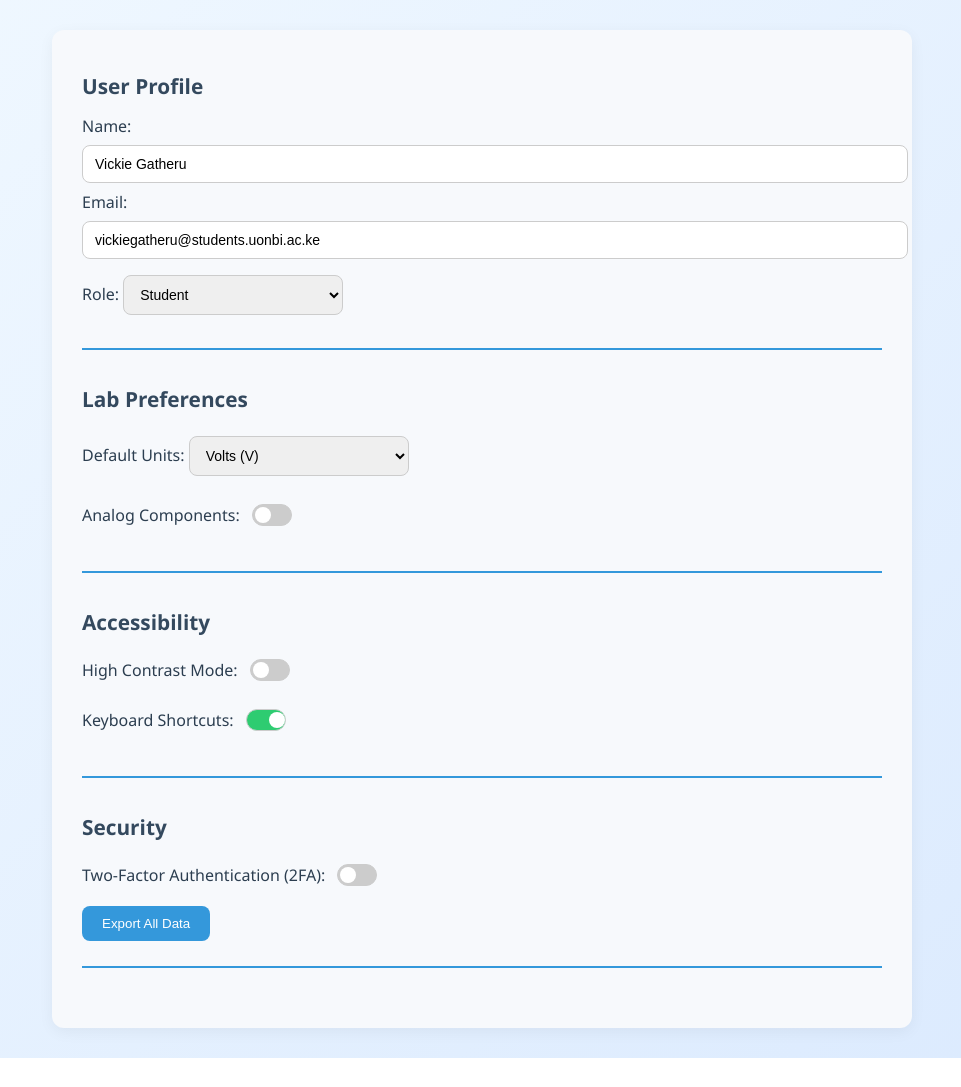
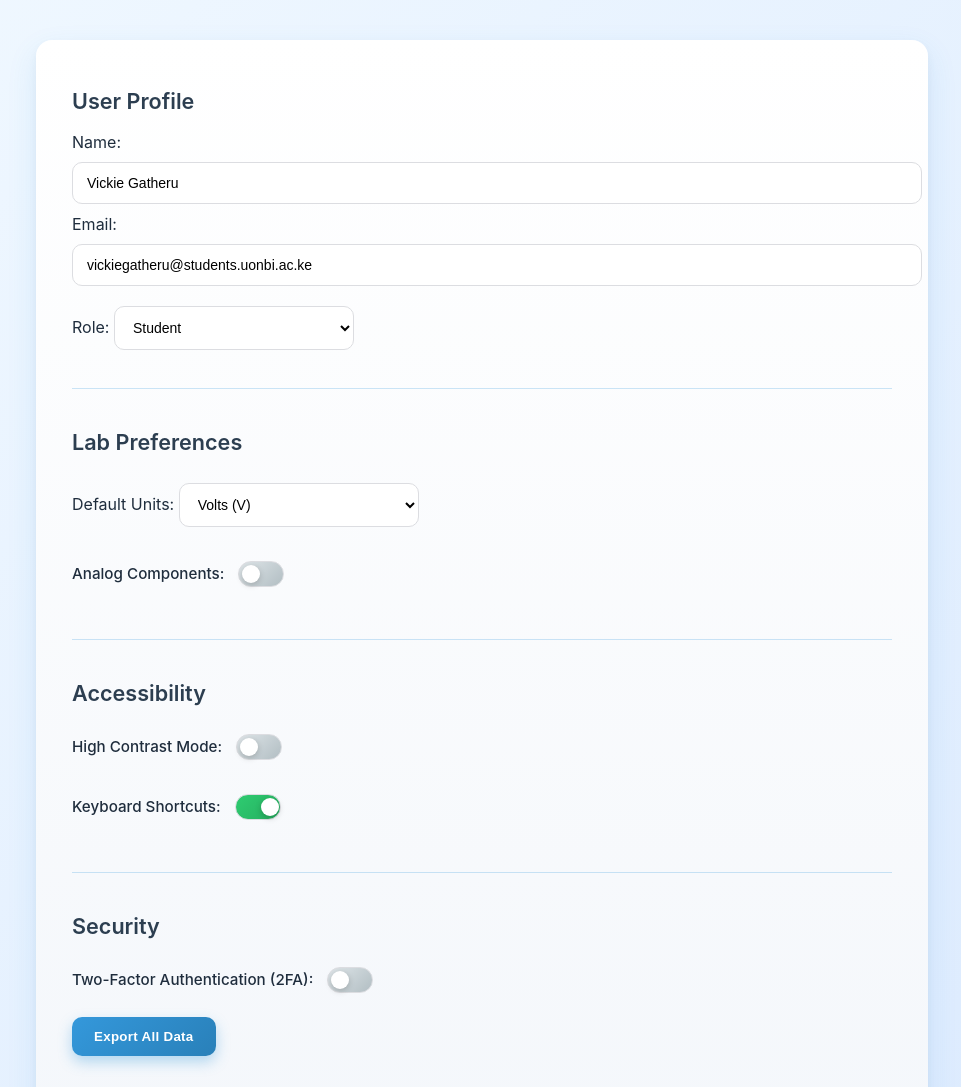
Before and after one commit to Vickiegatheru/virtual-lab, a plain HTML site: page public/settings.html in a window 1280 px wide. Shown: the top 1087 px of the page, without its empty margins (158-1119 px from the left). Before the commit the page ends 1058 px from the top, so only its background shows below. Drawn offline with Linux system fonts and the light colour scheme; files whose address does not match are found by name.

Commit message:
Settings css

```diff
--- a/public/assets/css/settings.css
+++ b/public/assets/css/settings.css
@@ -1,123 +1,160 @@
 /* ===== Global Container ===== */
 .settings-container {
-    max-width: 800px;
-    margin: 30px auto;
-    padding: 25px 30px;
-    font-family: 'Segoe UI', Tahoma, Geneva, Verdana, sans-serif;
-    color: #2c3e50;
-    background: #f7f9fc;
-    border-radius: 12px;
-    box-shadow: 0 4px 15px rgba(0,0,0,0.05);
+  max-width: 820px;
+  margin: 40px auto;
+  padding: 30px 36px;
+  font-family: 'Inter', 'Segoe UI', system-ui, sans-serif;
+  color: #1f2d3d;
+  background: linear-gradient(180deg, #ffffff, #f4f7fb);
+  border-radius: 16px;
+  box-shadow:
+    0 12px 30px rgba(52, 152, 219, 0.12),
+    0 4px 10px rgba(0, 0, 0, 0.04);
 }
 
 /* ===== Sections ===== */
 .section {
-    margin-bottom: 35px;
-    border-bottom: 2px solid #3498db;
-    padding-bottom: 25px;
+  margin-bottom: 40px;
+  padding-bottom: 28px;
+  border-bottom: 1px solid rgba(52, 152, 219, 0.25);
+}
+
+.section:last-child {
+  border-bottom: none;
 }
 
 .section h2 {
-    font-size: 1.3rem;
-    margin-bottom: 15px;
-    color: #34495e;
+  font-size: 1.35rem;
+  font-weight: 600;
+  margin-bottom: 18px;
+  color: #2c3e50;
+  display: flex;
+  align-items: center;
+  gap: 8px;
 }
 
 /* ===== Toggle Switch ===== */
 .toggle-switch {
   display: flex;
   align-items: center;
-    gap: 12px;
-    margin: 12px 0;
+  gap: 14px;
+  margin: 14px 0;
+  font-size: 0.95rem;
+  font-weight: 500;
   cursor: pointer;
 }
 
 .toggle-switch input[type="checkbox"] {
-    width: 40px;
-    height: 20px;
+  width: 46px;
+  height: 24px;
   appearance: none;
-    background: #ccc;
+  background: linear-gradient(135deg, #dfe6e9, #b2bec3);
   border-radius: 20px;
   position: relative;
   outline: none;
-    transition: background 0.3s;
+  transition: all 0.25s ease;
 }
 
 .toggle-switch input[type="checkbox"]:checked {
-    background: #2ecc71;
+  background: linear-gradient(135deg, #2ecc71, #27ae60);
 }
 
 .toggle-switch input[type="checkbox"]::before {
   content: '';
   position: absolute;
-    top: 2px;
-    left: 2px;
-    width: 16px;
-    height: 16px;
-    background: white;
+  top: 3px;
+  left: 3px;
+  width: 18px;
+  height: 18px;
+  background: #ffffff;
   border-radius: 50%;
-    transition: transform 0.3s;
+  box-shadow: 0 2px 6px rgba(0,0,0,0.2);
+  transition: transform 0.25s ease;
 }
 
 .toggle-switch input[type="checkbox"]:checked::before {
-    transform: translateX(20px);
+  transform: translateX(22px);
 }
 
 /* ===== Dropdowns ===== */
 .dropdown {
-    padding: 10px 12px;
-    border-radius: 8px;
-    border: 1px solid #ccc;
-    width: 220px;
+  padding: 12px 14px;
+  border-radius: 10px;
+  border: 1px solid #dcdde1;
+  width: 240px;
   font-size: 14px;
-    transition: border-color 0.2s, box-shadow 0.2s;
+  background: #ffffff;
+  transition: all 0.25s ease;
+}
+
+.dropdown:hover {
+  border-color: #3498db;
 }
 
 .dropdown:focus {
   outline: none;
   border-color: #3498db;
-    box-shadow: 0 0 5px rgba(52, 152, 219, 0.3);
+  box-shadow: 0 0 0 4px rgba(52, 152, 219, 0.15);
 }
 
 /* ===== Buttons ===== */
 button {
-    padding: 10px 20px;
-    background: #3498db;
+  padding: 12px 22px;
+  background: linear-gradient(135deg, #3498db, #2980b9);
   color: white;
   border: none;
-    border-radius: 8px;
+  border-radius: 10px;
   cursor: pointer;
-    font-weight: 500;
-    transition: background 0.2s, transform 0.2s;
+  font-weight: 600;
+  letter-spacing: 0.3px;
+  transition: all 0.25s ease;
+  box-shadow: 0 6px 14px rgba(52, 152, 219, 0.35);
 }
 
 button:hover {
-    background: #2980b9;
   transform: translateY(-2px);
+  box-shadow: 0 10px 20px rgba(52, 152, 219, 0.45);
+}
+
+button:active {
+  transform: translateY(0);
+  box-shadow: 0 4px 10px rgba(52, 152, 219, 0.35);
 }
 
 /* ===== Form Inputs ===== */
-input, select, textarea {
+input,
+select,
+textarea {
   width: 100%;
-    padding: 10px 12px;
-    margin: 8px 0;
-    border-radius: 8px;
-    border: 1px solid #ccc;
+  padding: 12px 14px;
+  margin: 10px 0;
+  border-radius: 10px;
+  border: 1px solid #dcdde1;
   font-size: 14px;
-    transition: border-color 0.2s, box-shadow 0.2s;
+  background: #ffffff;
+  transition: all 0.25s ease;
 }
 
-input:focus, select:focus, textarea:focus {
+input:hover,
+select:hover,
+textarea:hover {
+  border-color: #3498db;
+}
+
+input:focus,
+select:focus,
+textarea:focus {
   border-color: #3498db;
   outline: none;
-    box-shadow: 0 0 5px rgba(52, 152, 219, 0.3);
+  box-shadow: 0 0 0 4px rgba(52, 152, 219, 0.15);
 }
 
 /* ===== Responsive ===== */
 @media (max-width: 600px) {
   .settings-container {
-        padding: 20px;
+    padding: 22px;
   }
+
   .dropdown {
     width: 100%;
   }
```
Lines whose indentation alone changed are shown as unchanged.
